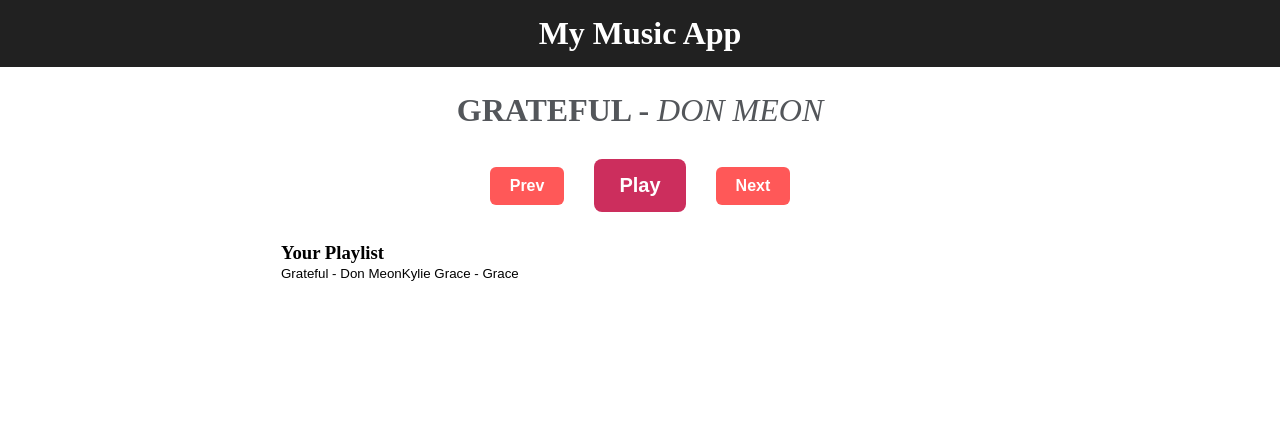
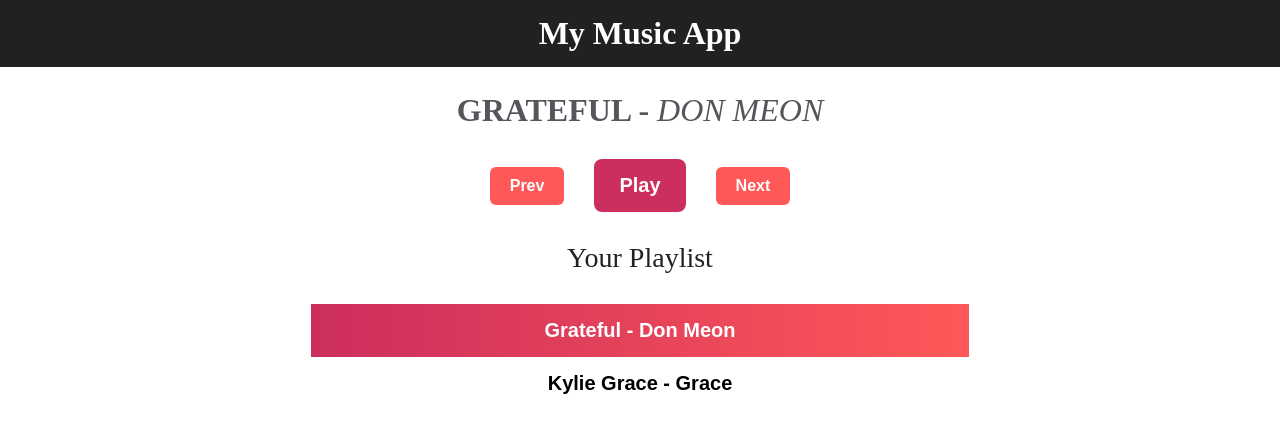
Before and after one commit to tofmat/music-app, a Vue app: page / in a window 1280 px wide. Shown: the top 432 px of the page. Built offline with nearby package versions, Linux system fonts and the light colour scheme.

Commit message:
customized playlist

```diff
--- a/src/App.vue
+++ b/src/App.vue
@@ -146,6 +146,15 @@ button:hover {
   color: #FFF;
   background-color: #CC2E5D;
 }
+.pause {
+  font-size: 20px;
+  font-weight: 700;
+  padding: 15px 25px;
+  margin: 0px 15px;
+  border-radius: 8px;
+  color: #FFF;
+  background-color: blue;
+}
 .next, .prev {
   font-size: 16px;
   font-weight: 700;
@@ -155,4 +164,30 @@ button:hover {
   color: #FFF;
   background-color: #FF5858;
 }
+.playlist{
+  padding: 0px 30px;
+}
+.playlist h3 {
+  color: #212121;
+  font-size: 28px;
+  font-weight: 400;
+  margin-bottom: 30px;
+  text-align: center;
+}
+.playlist .song {
+   display: block;
+   width: 100%;
+   padding: 15px;
+   font-size: 20px;
+   font-weight: 700;
+   cursor: pointer;
+}
+.playlist .song:hover {
+  color: #FF5858
+}
+
+.playlist .song.playing {
+  color: #FFF;
+  background-image: linear-gradient(to right, #CC2E5D, #FF5858);
+}
 </style>
```
